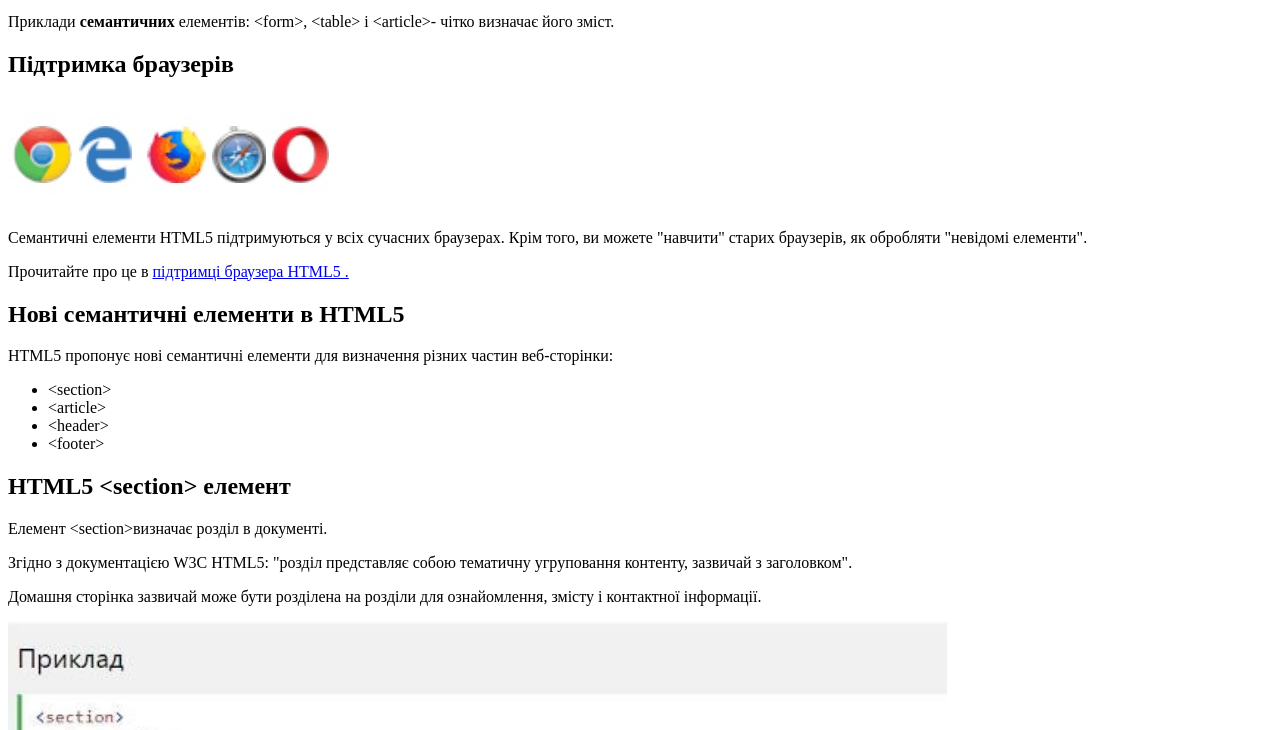
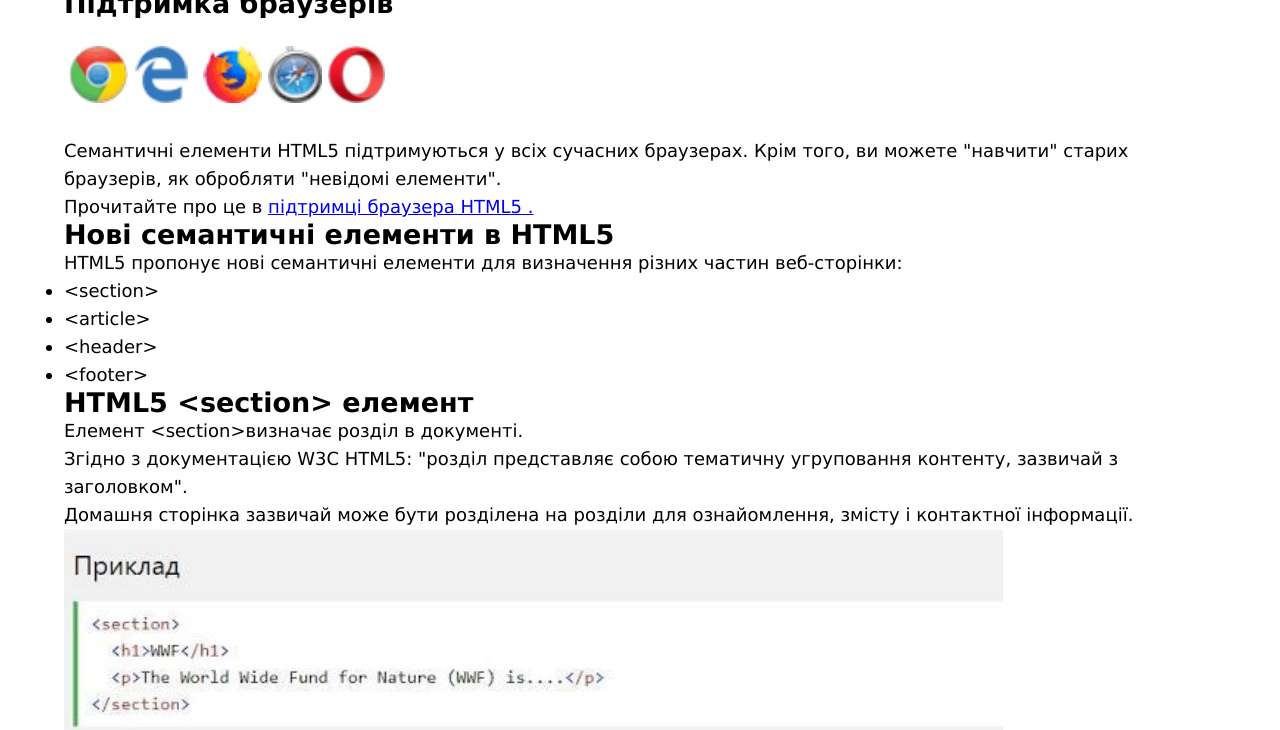
Before and after one commit to IraidaGera/HW_04, a plain HTML site: page index.html in a window 1280 px wide. Shown: the part 122-852 px from the top of the page. Drawn offline with Linux system fonts and the light colour scheme.

Commit message:
add fonts

```diff
--- a/assets/style.css
+++ b/assets/style.css
@@ -14,3 +14,9 @@ height: 100%;
     max-width: 1280px;
     margin: 0 auto;
 }
+
+body{
+    font-family: 'Lucida Sans', 'Lucida Sans Regular', 'Lucida Grande', 'Lucida Sans Unicode', Geneva, Verdana, sans-serif;
+    font-size: 18px;
+    line-height: 28px;
+}
--- a/index.html
+++ b/index.html
@@ -5,6 +5,7 @@
     <meta http-equiv="X-UA-Compatible" content="IE=edge">
     <meta name="viewport" content="width=device-width, initial-scale=1.0">
     <title>Home Work 04</title>
+    <link rel="stylesheet" href="assets/style.css">
 </head>
 <body>
     <header>
```
